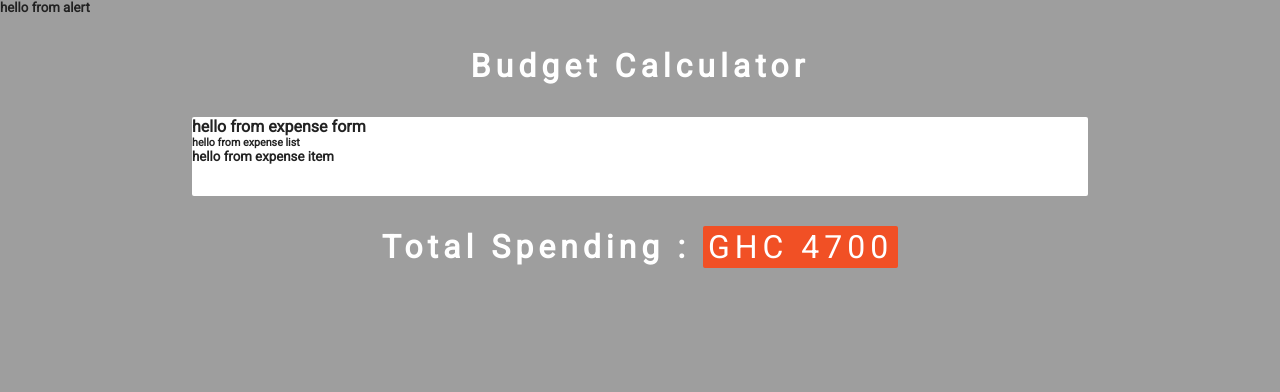
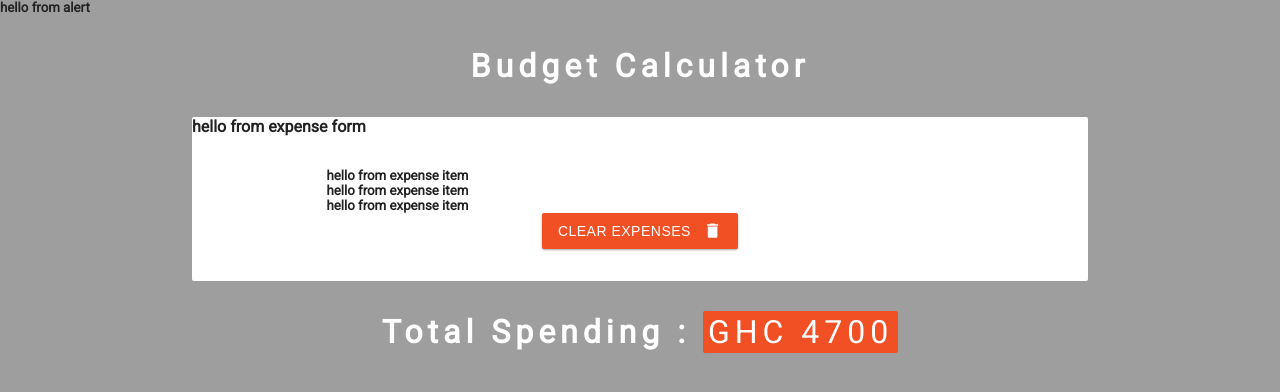
Before and after one commit to FatTonyy/Budget-calculator, a React (Create React App) app: page / in a window 1280 px wide. Shown: the top 392 px of the page. Built offline with nearby package versions, Linux system fonts and the light colour scheme.

Commit message:
Expenselist Component

```diff
--- a/src/components/ExpenseList.js
+++ b/src/components/ExpenseList.js
@@ -1,11 +1,21 @@
 import React from "react";
 import Item from "./ExpenseItem";
+import { MdDelete } from "react-icons/md";
 
-export default function ExpenseList() {
+export default function ExpenseList({ expenses }) {
   return (
-    <div>
-      <h6>hello from expense list</h6>
-      <Item />
-    </div>
+    <>
+      <ul className="list">
+        {expenses.map(expense => {
+          return <Item key={expense.id} expense={expense} />;
+        })}
+      </ul>
+      {expenses.length > 0 && (
+        <button className="btn">
+          clear expenses
+          <MdDelete className="btn-icon" />
+        </button>
+      )}
+    </>
   );
 }
```
